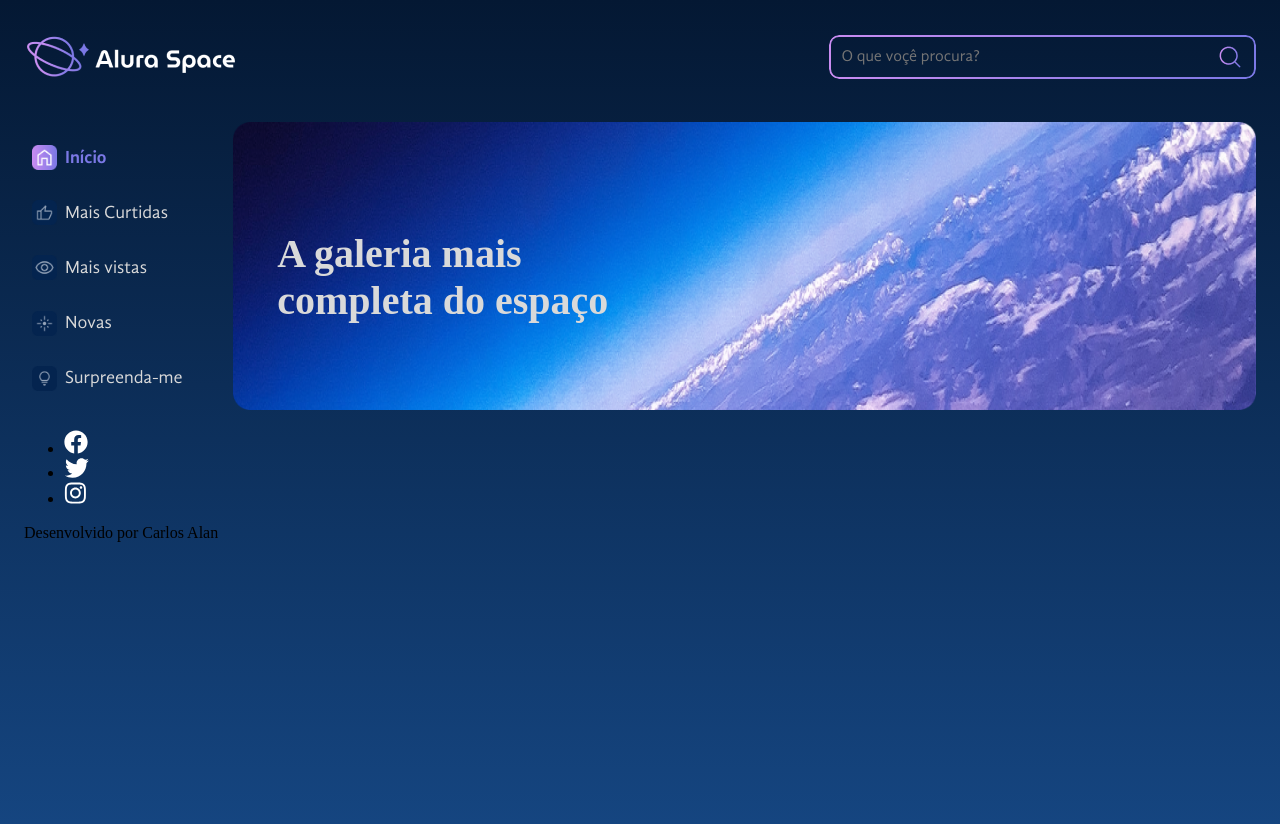
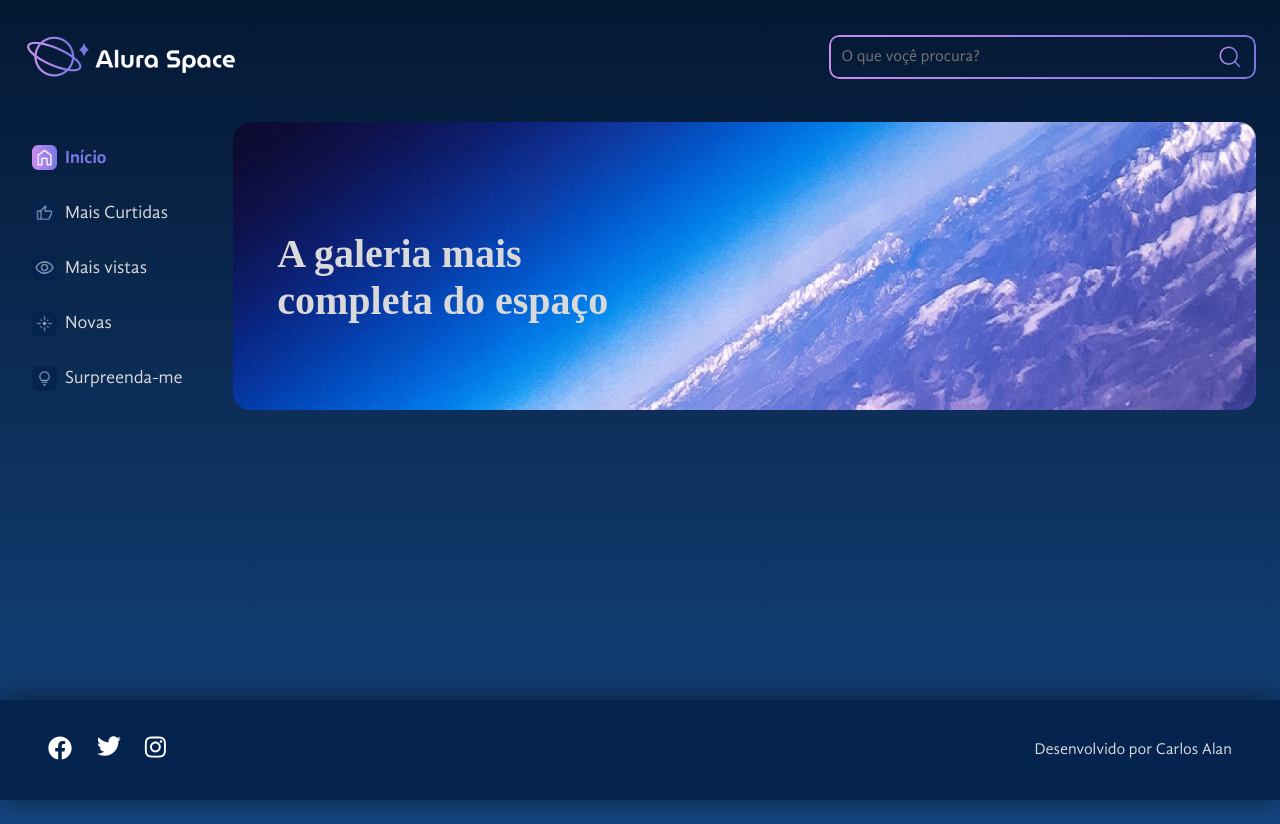
Before and after one commit to surykt/alura-space, a React (Create React App) app: page / in a window 1280 px wide. Built offline with nearby package versions, Linux system fonts and the light colour scheme.

Commit message:
finish footer component

```diff
--- a/src/components/Footer/Footer.module.scss
+++ b/src/components/Footer/Footer.module.scss
@@ -2,8 +2,27 @@
 
 .footer {
   background-color: #04244f;
-  position: absolute;
+  position: fixed;
   bottom: 0;
   width: 100%;
-  height: 2.5rem;
+  height: 100px;
+  display: flex;
+  justify-content: space-between;
+  align-items: center;
+  padding: 0 48px;
+  box-shadow: 0px -2px 30px rgba($color: #000000, $alpha: 0.5);
+  box-sizing: border-box;
+
+  &__icons {
+    width: 10%;
+    display: flex;
+    justify-content: space-between;
+    cursor: pointer;
+  }
+
+  p {
+    margin: 0;
+    color: $field-color;
+    font-family: $font-normal;
+  }
 }
--- a/src/components/Footer/index.jsx
+++ b/src/components/Footer/index.jsx
@@ -2,27 +2,34 @@
 import facebook from "./facebook.svg";
 import instagram from "./instagram.svg";
 import twitter from "./twitter.svg";
+import styles from "./Footer.module.scss";
 
 export default function Footer() {
   return (
-    <footer className="footer">
-      <ul className="icons-list">
-        <li className="icon-item">
-          <a href="/">
-            <img src={facebook} alt="" />
-          </a>
-        </li>
-        <li>
-          <a href="/">
-            <img src={twitter} alt="" />
-          </a>
-        </li>
-        <li>
-          <a href="/">
-            <img src={instagram} alt="" />
-          </a>
-        </li>
-      </ul>
+    <footer className={styles.footer}>
+      <div className={styles.footer__icons}>
+        <a
+          href="https://www.facebook.com/AluraCursosOnline/"
+          target="_blank"
+          rel="noreferrer"
+        >
+          <img src={facebook} alt="ícone do facebook" />
+        </a>
+        <a
+          href="https://twitter.com/aluraonline?lang=en"
+          target="_blank"
+          rel="noreferrer"
+        >
+          <img src={twitter} alt="ícone do twitter" />
+        </a>
+        <a
+          href="https://www.instagram.com/aluraonline/?hl=en"
+          target="_blank"
+          rel="noreferrer"
+        >
+          <img src={instagram} alt="ícone do instagram" />
+        </a>
+      </div>
       <p>Desenvolvido por Carlos Alan</p>
     </footer>
   );
--- a/src/pages/InitialPage/index.jsx
+++ b/src/pages/InitialPage/index.jsx
@@ -16,8 +16,8 @@
             <img src={banner} alt="A imagem da terra vista do espaço" />
           </div>
         </section>
-        <Footer />
       </main>
+      <Footer />
     </>
   );
 }
```
